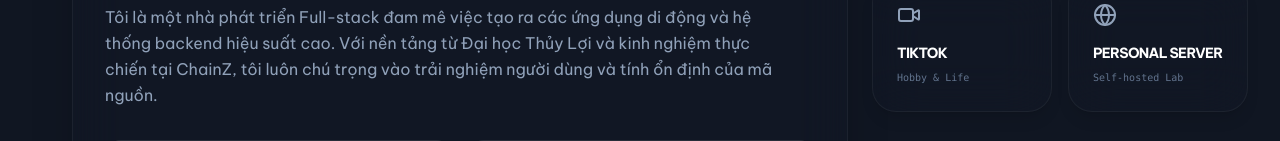
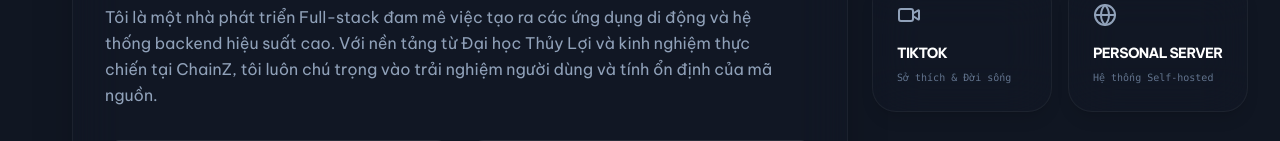
Before and after one commit to PhongDayNai/My-Portfolio, a Next.js app: page / in a window 1280 px wide. Shown: the part 3070-3211 px from the top of the page. Built offline with nearby package versions, Linux system fonts and the light colour scheme.

Commit message:
fix: add socials to translations

```diff
--- a/src/components/SocialGrid.tsx
+++ b/src/components/SocialGrid.tsx
@@ -4,9 +4,11 @@ import { ExternalLink } from "lucide-react";
 import { SOCIALS } from "@/constants";
 import Magnetic from "./Magnetic";
 import { useLanguage } from '@/context/LanguageContext';
+import { translations } from '@/constants/translations';
 
 export default function SocialGrid() {
   const { lang } = useLanguage();
+  const socialTranslations = translations[lang].socials;
 
   return (
     <div className="grid grid-cols-2 gap-4">
@@ -32,10 +34,10 @@ export default function SocialGrid() {
             </div>
             <div className="mt-4">
               <span className="block text-sm font-bold text-white uppercase tracking-tighter">
-                {social.name}
+                {socialTranslations[idx]?.name || social.name}
               </span>
               <span className="text-[10px] text-slate-500 font-mono">
-                {typeof social.desc === 'object' ? social.desc[lang] : social.desc}
+                {socialTranslations[idx]?.desc || social.desc}
               </span>
             </div>
           </motion.a>
--- a/src/constants/translations.ts
+++ b/src/constants/translations.ts
@@ -84,6 +84,12 @@ export const translations = {
           "Tập trung nghiên cứu chuyên sâu về Android SDK và Kiến trúc hệ thống."
         ]
       }
+    ],
+    socials: [
+      { name: "GitHub", desc: "@PhongDayNai" },
+      { name: "Facebook", desc: "Phong" },
+      { name: "TikTok", desc: "Sở thích & Đời sống" },
+      { name: "Personal Server", desc: "Hệ thống Self-hosted" },
     ]
   },
   en: {
@@ -171,6 +177,12 @@ export const translations = {
           "Focused research on Android SDK and System Architecture."
         ]
       }
+    ],
+    socials: [
+      { name: "GitHub", desc: "@PhongDayNai" },
+      { name: "Facebook", desc: "Phong" },
+      { name: "TikTok", desc: "Hobby & Life" },
+      { name: "Personal Server", desc: "Self-hosted Lab" },
     ]
   }
 };
```
